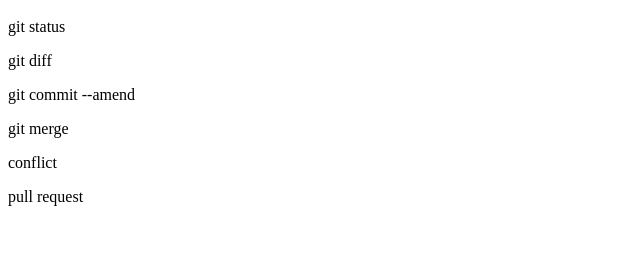
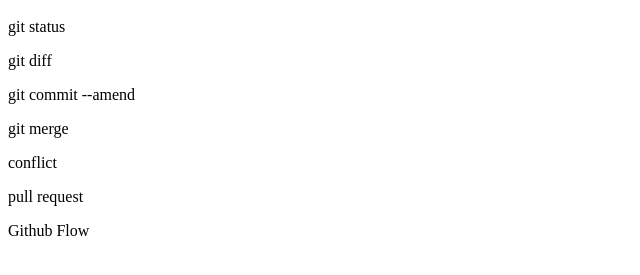
Before and after one commit to unreact-akimine/git_tutorial, a plain HTML site: page index.html in a window 1280 px wide. Shown: the part 57-332 px from the top of the page, without its empty margins (0-640 px from the left). Drawn offline with Linux system fonts and the light colour scheme.

Commit message:
Git hub flowを追記

```diff
--- a/index.html
+++ b/index.html
@@ -5,3 +5,4 @@
 <p>git merge</p>
 <p>conflict</p>
 <p>pull request</p>
+<p>Github Flow<p>
```
